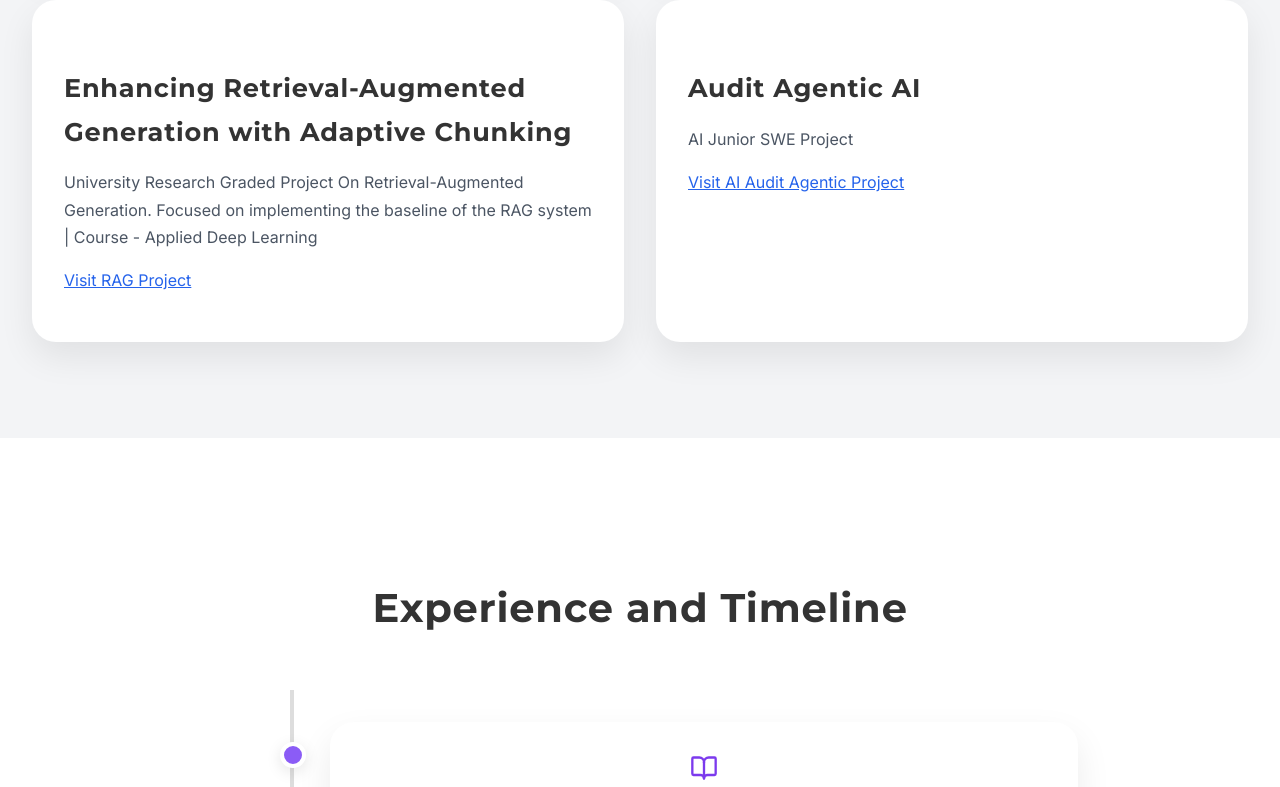
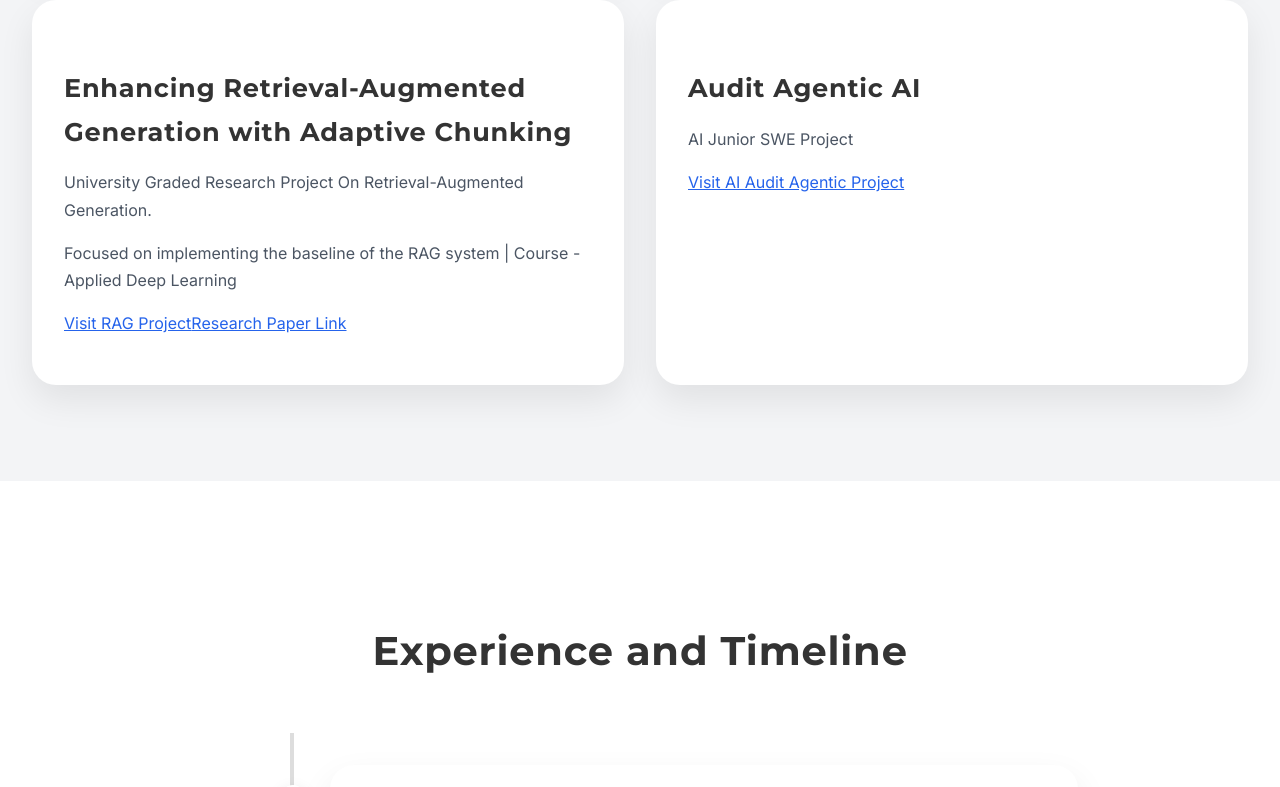
Before and after one commit to AxelTWC/axeltwc.github.io, a React (Create React App) app in the folder my-app/: page / in a window 1280 px wide. Shown: the part 2307-3094 px from the top of the page. Built offline with nearby package versions, Linux system fonts and the light colour scheme.

Commit message:
Update App.js

```diff
--- a/my-app/src/App.js
+++ b/my-app/src/App.js
@@ -135,8 +135,8 @@ export default function App() {
           </div>
           <div className="card">
             <h4>Enhancing Retrieval-Augmented Generation with Adaptive Chunking</h4>
-            <p>University Research Graded Project On Retrieval-Augmented Generation.
-              Focused on implementing the baseline of the RAG system | Course - Applied Deep Learning</p>
+            <p>University Graded Research Project On Retrieval-Augmented Generation.</p>
+            <p>Focused on implementing the baseline of the RAG system | Course - Applied Deep Learning</p>
           <p>
             <a
               href="https://github.com/AxelTWC/Applied_DeepLearning_Project"
@@ -146,6 +146,16 @@ export default function App() {
             >
               Visit RAG Project
             </a>
+
+              <a
+              href="https://github.com/AxelTWC/Applied_DeepLearning_Project"
+              target="_blank"
+              rel="noreferrer"
+              className="project-link"
+            >
+              Research Paper Link
+            </a>
+
           </p>
           </div>
           <div className="card">
```
